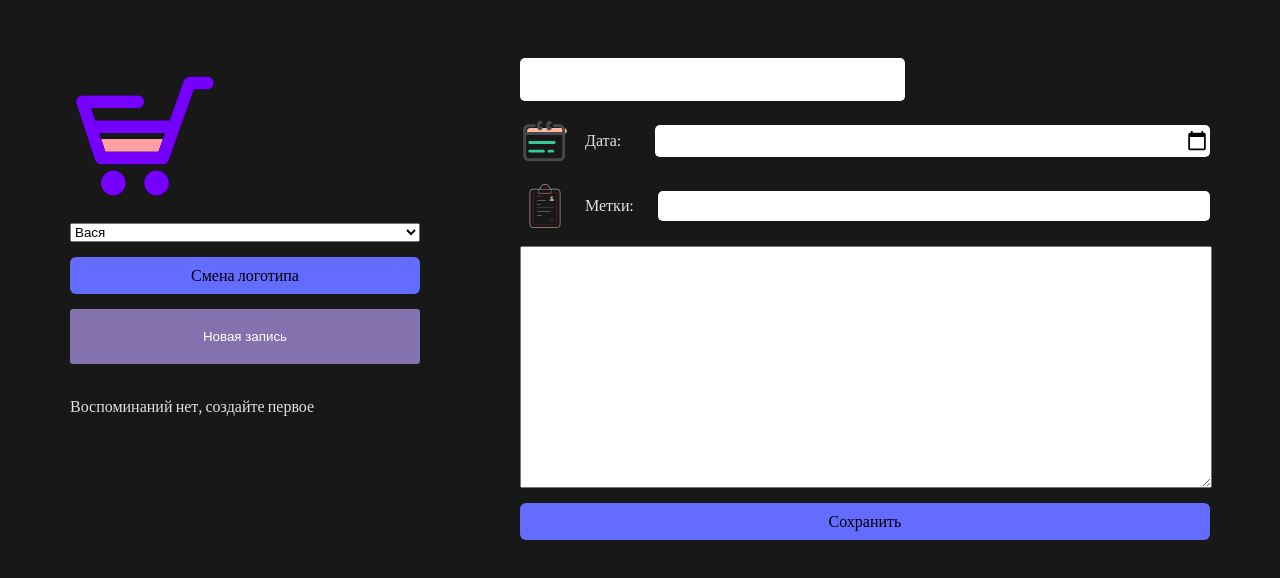
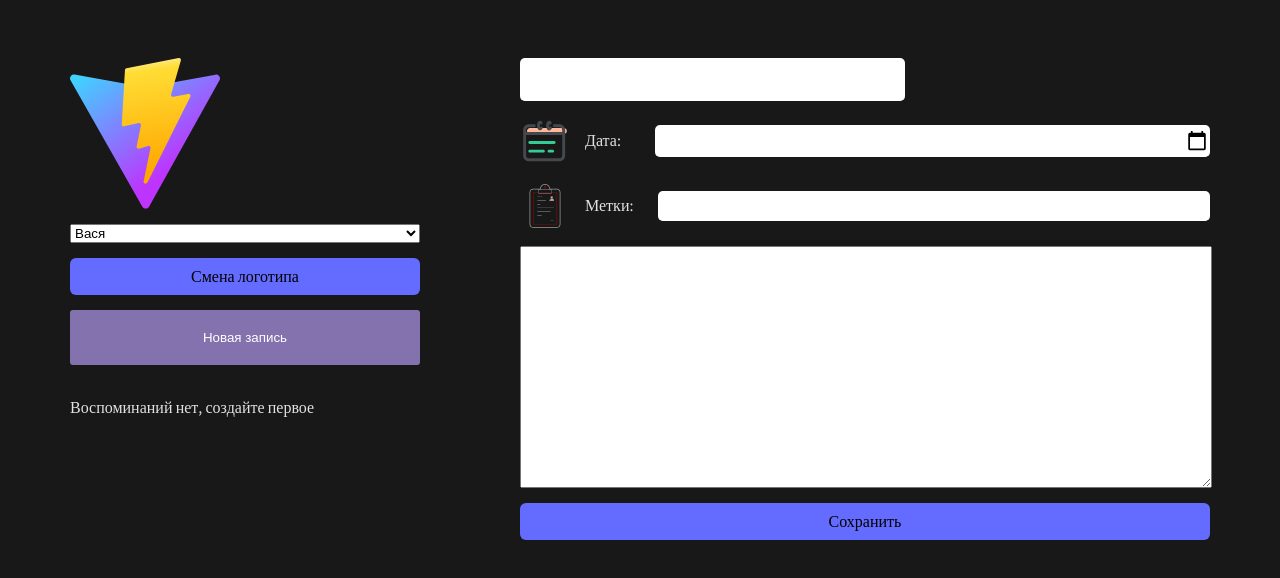
Before and after one commit to digroMan/react-route-app, a React (Vite) app: page / in a window 1280 px wide. Shown: the top 578 px of the page. Built offline with nearby package versions, Linux system fonts and the light colour scheme.

Commit message:
add component Logo

```diff
--- a/src/App.jsx
+++ b/src/App.jsx
@@ -34,6 +34,8 @@ function App() {
 	const [noteList, setNoteList] = useLocalStorage('data');
 	const [selectedItem, setSelectedItem] = useState({});
 
+	console.log('App');
+
 	const handlerAddNote = newNote => {
 		setNoteList([...noteList, {
 			id: noteList.length > 0 ? Math.max(...noteList.map(i => i.id))+ 1 : 1,
--- a/src/components/Header/Header.jsx
+++ b/src/components/Header/Header.jsx
@@ -1,19 +1,21 @@
 import { useState } from 'react';
 import {Button} from '../Button/Button';
 import { SelectUser } from '../SelectUser/SelectUser';
-import styles from './Header.module.css';
+import Logo from '../Logo/Logo';
 
 const logos = ['./cart.svg' , './vite.svg'];
 
 function Header() {
 	const [logoIndex, setLogoIndex] = useState(0);
 
+	console.log('Header');
+
 	const toggleLogo = () => {
 		setLogoIndex(preState => Number(!preState));
 	};
 	return (
 		<>
-			<img className={styles.header} src={logos[logoIndex]} alt="Логотип" />
+			<Logo/>
 			<SelectUser />
 			<Button onClick={toggleLogo}>Смена логотипа</Button>
 		</>
--- a/src/components/Header/Header.module.css
+++ /dev/null
@@ -1,4 +0,0 @@
-.header{
-    display: block;
-    width: 150px;
-}
--- /dev/null
+++ b/src/components/Logo/Logo.jsx
@@ -0,0 +1,13 @@
+import styles from './Logo.module.css';
+import { memo } from 'react';
+
+function Logo () {
+
+	console.log('Logo');
+
+	return (
+		<img className={styles.logo} src={'./vite.svg'} alt="Логотип" />
+	);
+}
+
+export default memo(Logo);
--- /dev/null
+++ b/src/components/Logo/Logo.module.css
@@ -0,0 +1,4 @@
+.logo{
+    display: block;
+    width: 150px;
+}
```
